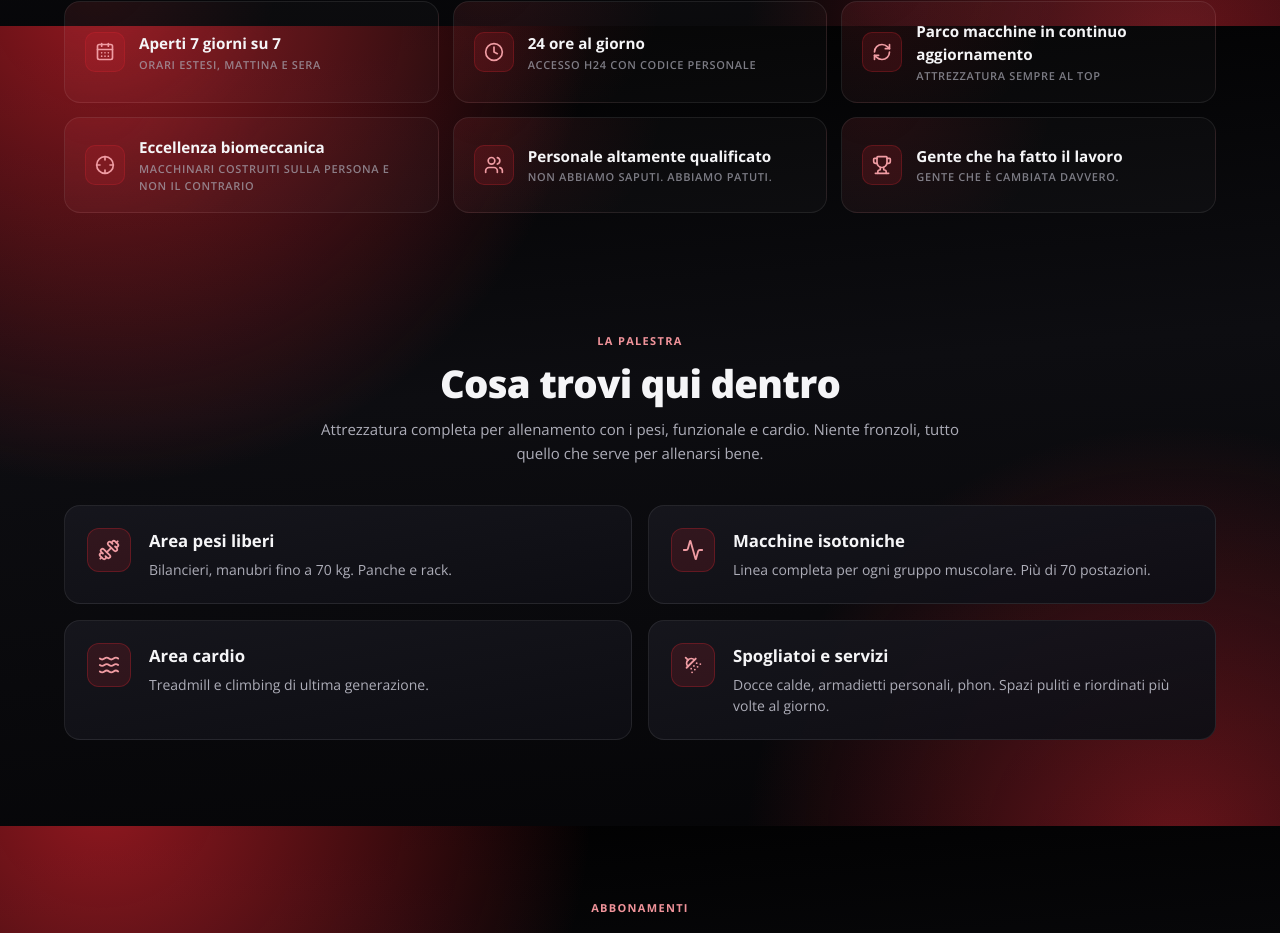
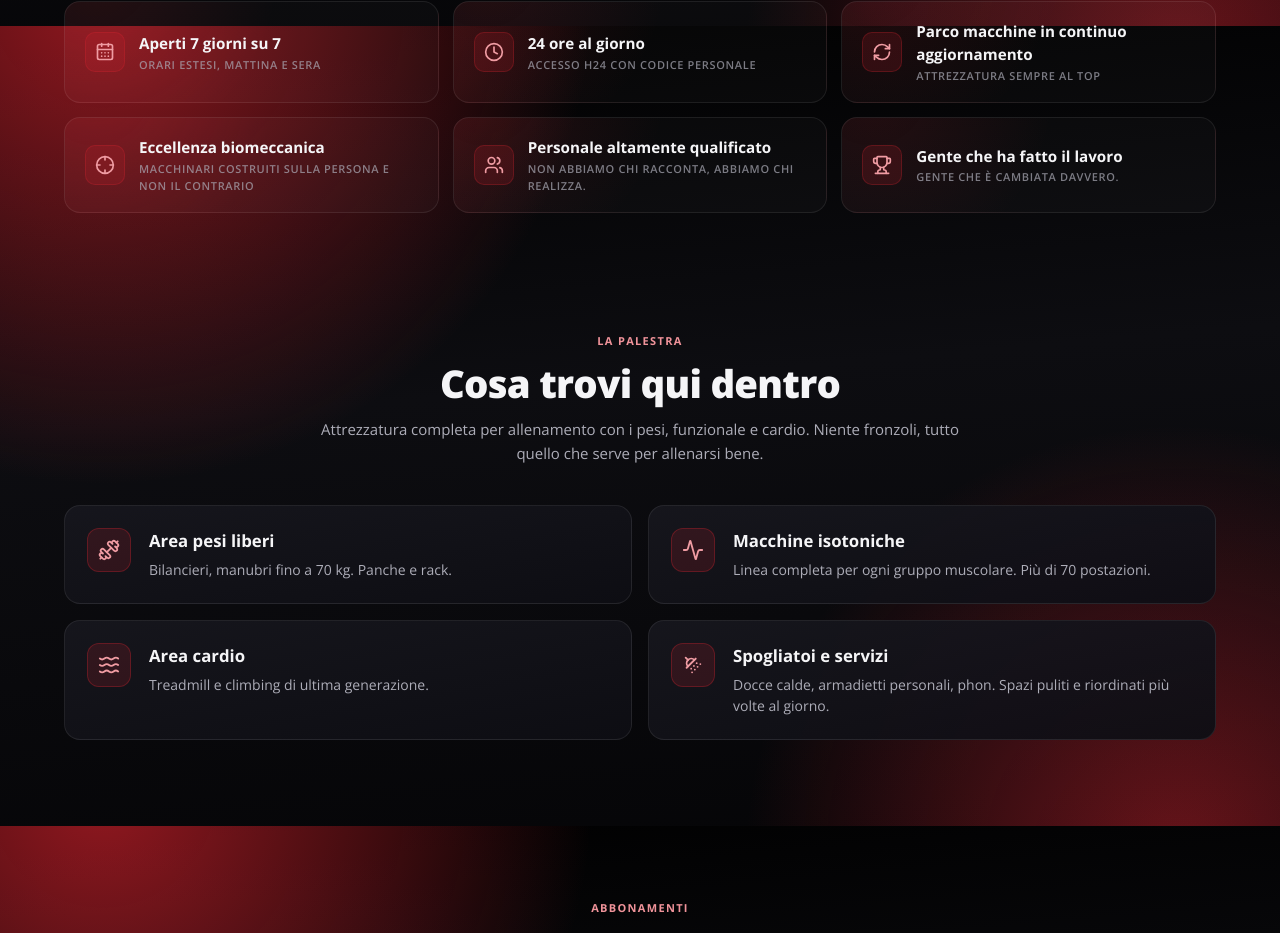
Before and after one commit to SublimedApple58/hom2, a React (Vite) app: page / in a window 1280 px wide. Shown: the part 774-1707 px from the top of the page. Built offline with nearby package versions, Linux system fonts and the light colour scheme; no server answers.

Commit message:
copy: update personale qualificato tagline

```diff
--- a/src/components/TrustRow.tsx
+++ b/src/components/TrustRow.tsx
@@ -49,7 +49,7 @@ export function TrustRow() {
         </span>
         <span className="landing-trust-text">
           <span className="landing-trust-value">Personale altamente qualificato</span>
-          <span className="landing-trust-label">Non abbiamo saputi. Abbiamo patuti.</span>
+          <span className="landing-trust-label">Non abbiamo chi racconta, abbiamo chi realizza.</span>
         </span>
       </div>
 
```
